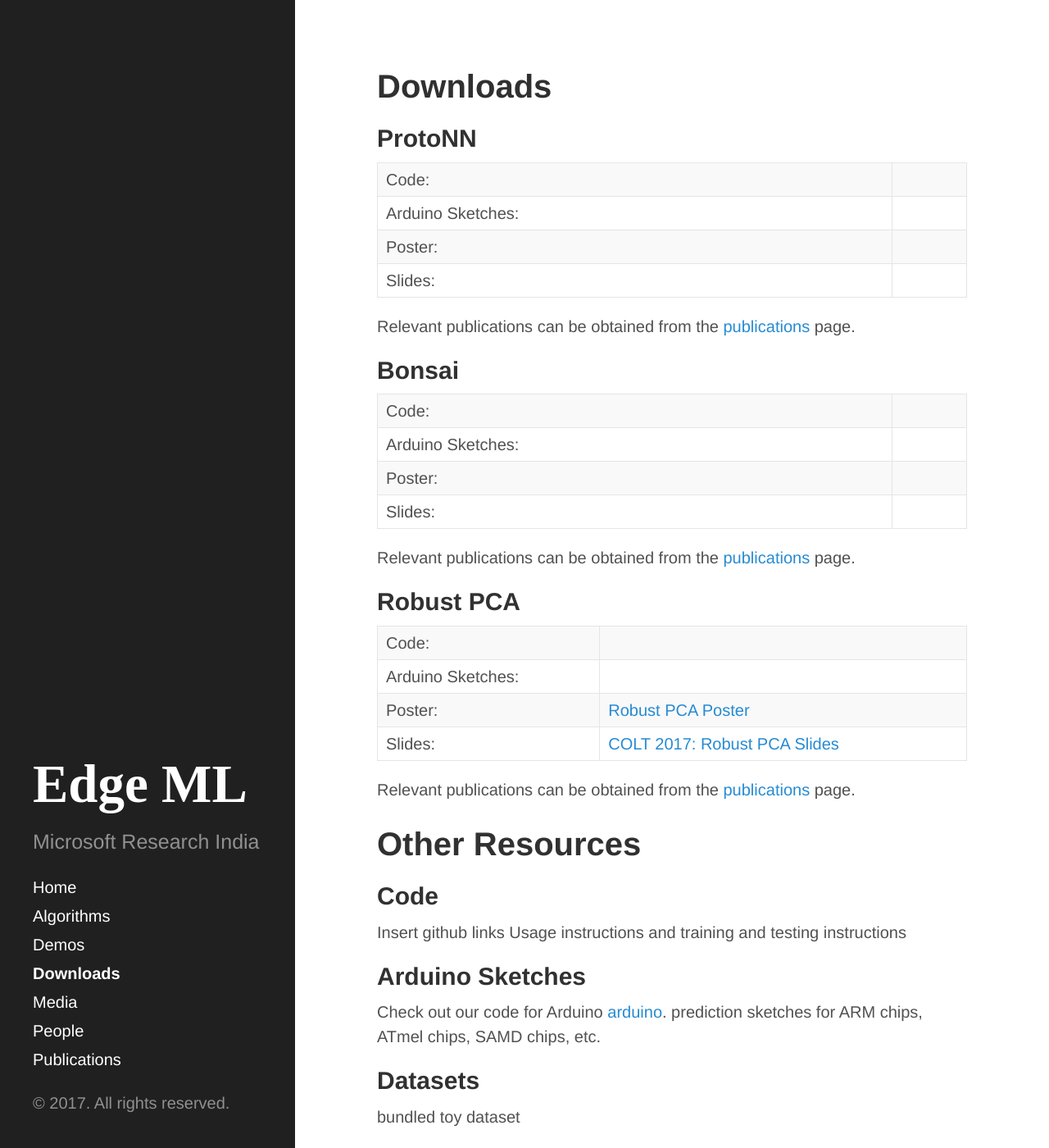
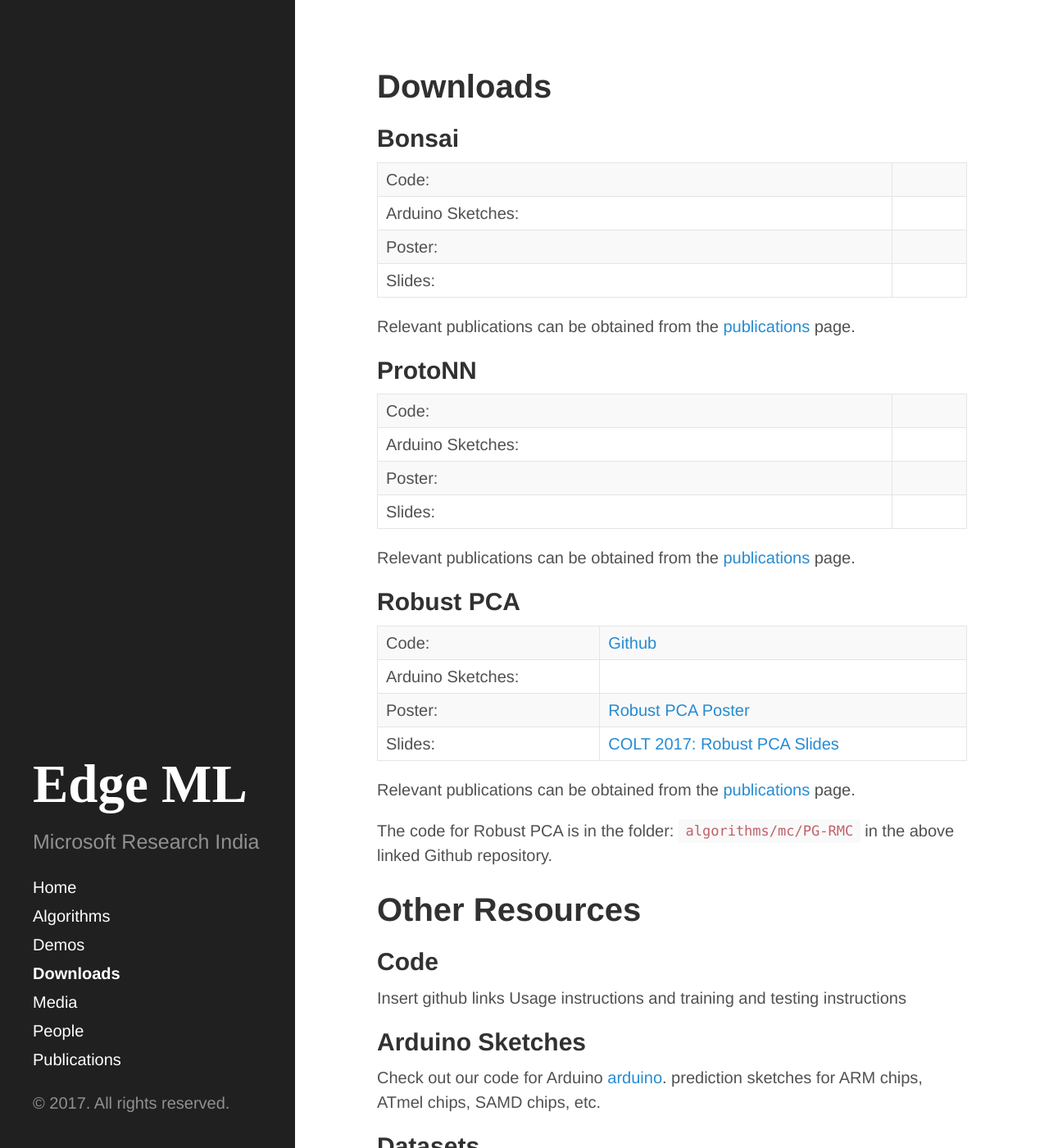
Before and after one commit to ShishirPatil/EdgeML, a Jekyll site: the page built from Downloads.md, in a window 1280 px wide and 1400 px high. Shown: the whole window at 82% size. Built offline with Jekyll 4.4.1, drawn with Linux system fonts in a browser that asks for light colours.

Commit message:
Adding Relevant links to Dowlonads and Algorithms page

```diff
--- a/Downloads.md
+++ b/Downloads.md
@@ -2,6 +2,19 @@
 layout: page
 title: Downloads
 ---
+
+<a name="Bonsai"></a>
+## Bonsai
+
+|Code:||
+|Arduino Sketches:||
+|Poster:||
+|Slides:||
+
+Relevant publications can be obtained from the [publications]({{ site.baseurl }}/Publications) page.
+
+
+<a name="ProtoNN"></a>
 ## ProtoNN
 
 |Code:||
@@ -12,26 +25,18 @@ title: Downloads
 Relevant publications can be obtained from the [publications]({{ site.baseurl }}/Publications) page.
 
 
-## Bonsai
-
-|Code:||
-|Arduino Sketches:||
-|Poster:||
-|Slides:||
-
-Relevant publications can be obtained from the [publications]({{ site.baseurl }}/Publications) page.
-
+<a name="RobustPCA"></a>
 ## Robust PCA
 
 
-|Code:||
+|Code:|[Github](https://github.com/andrewssobral/lrslibrary)|
 |Arduino Sketches:||
 |Poster:|[Robust PCA Poster]({{ site.baseurl }}/files/robustpca-poster.pdf)|
 |Slides:|[COLT 2017: Robust PCA Slides]({{ site.baseurl }}/files/robustpca-colt-slides.pptx)|
 
 Relevant publications can be obtained from the [publications]({{ site.baseurl }}/Publications) page.
 
-
+The code for Robust PCA is in the folder: `algorithms/mc/PG-RMC` in the above linked Github repository.
 
 
 # Other Resources
```
Also changed, not shown: Algorithms.md (+8 -2 lines).
